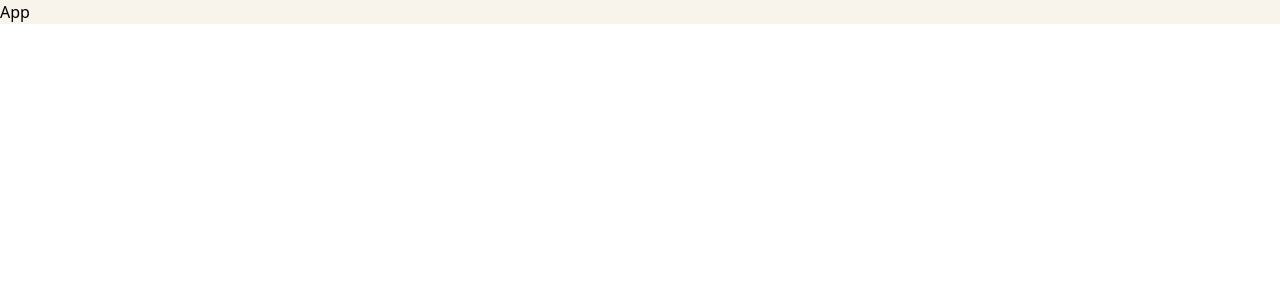
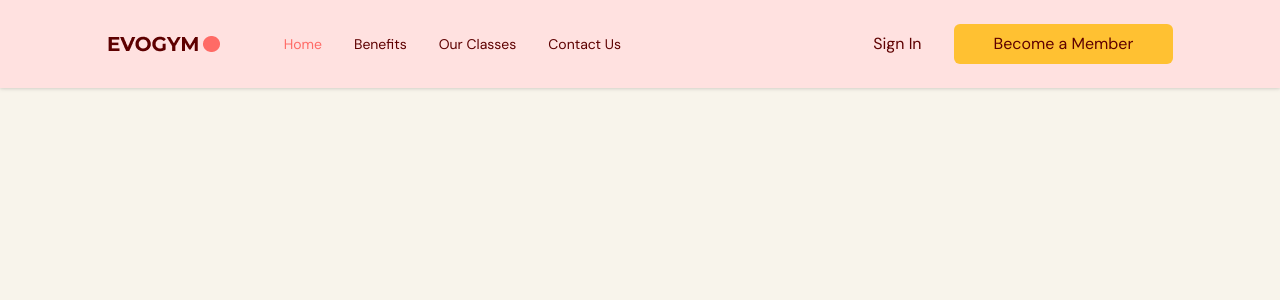
Before and after one commit to rogervalentim/gym_app, a React (Vite) app: page / in a window 1280 px wide. Shown: the top 300 px of the page. Built offline with nearby package versions, Linux system fonts and the light colour scheme.

Commit message:
add Navbar

```diff
--- a/src/App.tsx
+++ b/src/App.tsx
@@ -1,8 +1,16 @@
+import Navbar from "@/scenes/navbar";
+import { useState } from "react";
+import { SelectedPage } from "./shared/types";
+
+SelectedPage
 function App() {
-
+  const [selectedPage, setSelectedPage] = useState<SelectedPage>(SelectedPage.Home);
   return (
     <div className="app bg-gray-20">
-      App
+      <Navbar
+        selectedPage={selectedPage}
+        setSelectedPage={setSelectedPage}
+      />
     </div>
   )
 }
--- /dev/null
+++ b/src/hooks/useMediaQuery.ts
@@ -0,0 +1,19 @@
+import { useState, useEffect } from "react";
+
+const useMediaQuery = (query: string) => {
+  const [matches, setMatches] = useState(false);
+
+  useEffect(() => {
+    const media = window.matchMedia(query);
+    if (media.matches !== matches) {
+      setMatches(media.matches);
+    }
+    const listener = () => setMatches(media.matches);
+    window.addEventListener("resize", listener);
+    return () => window.removeEventListener("resize", listener);
+  }, [matches, query]);
+
+  return matches;
+};
+
+export default useMediaQuery;
--- a/src/index.css
+++ b/src/index.css
@@ -1,3 +1,15 @@
+@import url("https://fonts.googleapis.com/css2?family=DM+Sans:wght@400;700&family=Montserrat:wght@700&display=swap");
+
 @tailwind base;
 @tailwind components;
 @tailwind utilities;
+
+html,
+body,
+#root,
+.app {
+  height: 100%;
+  width: 100%;
+  font-family: "DM Sans", sans-serif;
+  @apply text-gray-500;
+}
--- /dev/null
+++ b/src/scenes/navbar/Link.tsx
@@ -0,0 +1,30 @@
+import { SelectedPage } from "@/shared/types";
+import AnchorLink from "react-anchor-link-smooth-scroll";
+
+type Props = {
+    page: string;
+    selectedPage: SelectedPage;
+    setSelectedPage: (value: SelectedPage) => void;
+}
+
+const Link = ({
+    page,
+    selectedPage,
+    setSelectedPage,
+}: Props) => {
+    const lowerCasePage = page.toLowerCase().replace(/ /g, "") as SelectedPage;
+
+    return (
+        <AnchorLink
+            className={`${selectedPage === lowerCasePage ? "text-primary-500" : ""}
+              transition duration-500 hover:text-primary-300
+        `}
+            href={`#${lowerCasePage}`}
+            onClick={() => setSelectedPage(lowerCasePage)}
+        >
+            {page}
+        </AnchorLink>
+    )
+}
+
+export default Link;
--- /dev/null
+++ b/src/scenes/navbar/index.tsx
@@ -0,0 +1,114 @@
+import { useState } from "react";
+import { Bars3Icon, XMarkIcon } from "@heroicons/react/24/solid";
+import Logo from "@/assets/Logo.png";
+import Link from "./Link";
+import { SelectedPage } from "@/shared/types";
+import useMediaQuery from "@/hooks/useMediaQuery";
+import ActionButton from "@/shared/ActionButton";
+
+type Props = {
+  isTopOfPage: boolean;
+  selectedPage: SelectedPage;
+  setSelectedPage: (value: SelectedPage) => void;
+};
+
+const Navbar = ({ isTopOfPage, selectedPage, setSelectedPage }: Props) => {
+  const flexBetween = "flex items-center justify-between";
+  const [isMenuToggled, setIsMenuToggled] = useState<boolean>(false);
+  const isAboveMediumScreens = useMediaQuery("(min-width: 1060px)");
+  const navbarBackground = isTopOfPage ? "" : "bg-primary-100 drop-shadow";
+
+  return (
+    <nav>
+      <div
+        className={`${navbarBackground} ${flexBetween} fixed top-0 z-30 w-full py-6`}
+      >
+        <div className={`${flexBetween} mx-auto w-5/6`}>
+          <div className={`${flexBetween} w-full gap-16`}>
+            {/* LEFT SIDE */}
+            <img alt="logo" src={Logo} />
+
+            {/* RIGHT SIDE */}
+            {isAboveMediumScreens ? (
+              <div className={`${flexBetween} w-full`}>
+                <div className={`${flexBetween} gap-8 text-sm`}>
+                  <Link
+                    page="Home"
+                    selectedPage={selectedPage}
+                    setSelectedPage={setSelectedPage}
+                  />
+                  <Link
+                    page="Benefits"
+                    selectedPage={selectedPage}
+                    setSelectedPage={setSelectedPage}
+                  />
+                  <Link
+                    page="Our Classes"
+                    selectedPage={selectedPage}
+                    setSelectedPage={setSelectedPage}
+                  />
+                  <Link
+                    page="Contact Us"
+                    selectedPage={selectedPage}
+                    setSelectedPage={setSelectedPage}
+                  />
+                </div>
+                <div className={`${flexBetween} gap-8`}>
+                  <p>Sign In</p>
+                  <ActionButton setSelectedPage={setSelectedPage}>
+                    Become a Member
+                  </ActionButton>
+                </div>
+              </div>
+            ) : (
+              <button
+                className="rounded-full bg-secondary-500 p-2"
+                onClick={() => setIsMenuToggled(!isMenuToggled)}
+              >
+                <Bars3Icon className="h-6 w-6 text-white" />
+              </button>
+            )}
+          </div>
+        </div>
+      </div>
+
+      {/* MOBILE MENU MODAL */}
+      {!isAboveMediumScreens && isMenuToggled && (
+        <div className="fixed right-0 bottom-0 z-40 h-full w-[300px] bg-primary-100 drop-shadow-xl">
+          {/* CLOSE ICON */}
+          <div className="flex justify-end p-12">
+            <button onClick={() => setIsMenuToggled(!isMenuToggled)}>
+              <XMarkIcon className="h-6 w-6 text-gray-400" />
+            </button>
+          </div>
+
+          {/* MENU ITEMS */}
+          <div className="ml-[33%] flex flex-col gap-10 text-2xl">
+            <Link
+              page="Home"
+              selectedPage={selectedPage}
+              setSelectedPage={setSelectedPage}
+            />
+            <Link
+              page="Benefits"
+              selectedPage={selectedPage}
+              setSelectedPage={setSelectedPage}
+            />
+            <Link
+              page="Our Classes"
+              selectedPage={selectedPage}
+              setSelectedPage={setSelectedPage}
+            />
+            <Link
+              page="Contact Us"
+              selectedPage={selectedPage}
+              setSelectedPage={setSelectedPage}
+            />
+          </div>
+        </div>
+      )}
+    </nav>
+  );
+};
+
+export default Navbar;
--- /dev/null
+++ b/src/shared/ActionButton.tsx
@@ -0,0 +1,22 @@
+import React from 'react'
+import AnchorLink from 'react-anchor-link-smooth-scroll'
+import { SelectedPage } from './types';
+
+type Props = {
+    children: React.ReactNode;
+    setSelectedPage: (value: SelectedPage) => void;
+}
+
+const ActionButton = ({ children, setSelectedPage }: Props) => {
+    return (
+        <AnchorLink
+            className="rounded-md bg-secondary-500 px-10 py-2 hover:bg-primary-500 hover:text-white"
+            onClick={() => setSelectedPage(SelectedPage.ContactUs)}
+            href={`#${SelectedPage.ContactUs}`}
+        >
+            {children}
+        </AnchorLink>
+    )
+}
+
+export default ActionButton
--- /dev/null
+++ b/src/shared/types.ts
@@ -0,0 +1,6 @@
+export enum SelectedPage {
+    Home = "home",
+    Benefits = "benefits",
+    OurClasses = "ourclasses",
+    ContactUs = "contactus"
+  }
```
